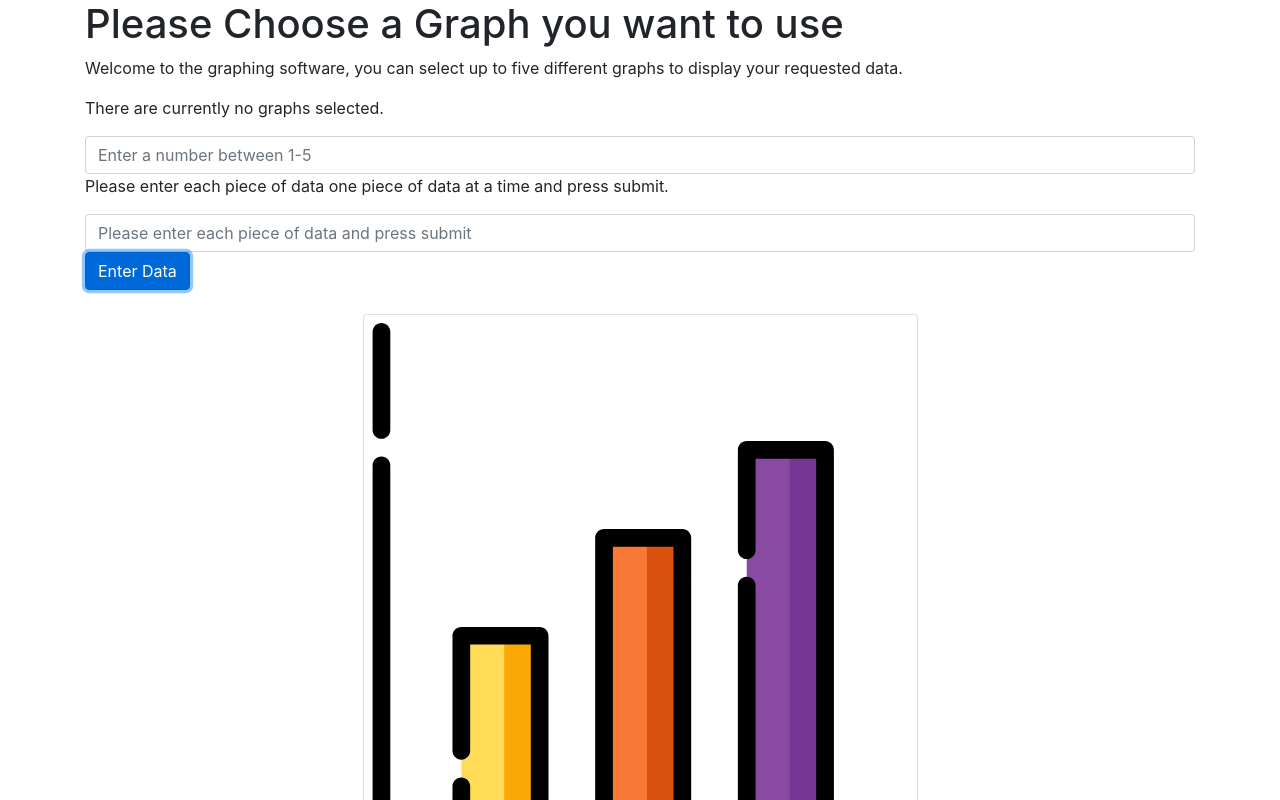
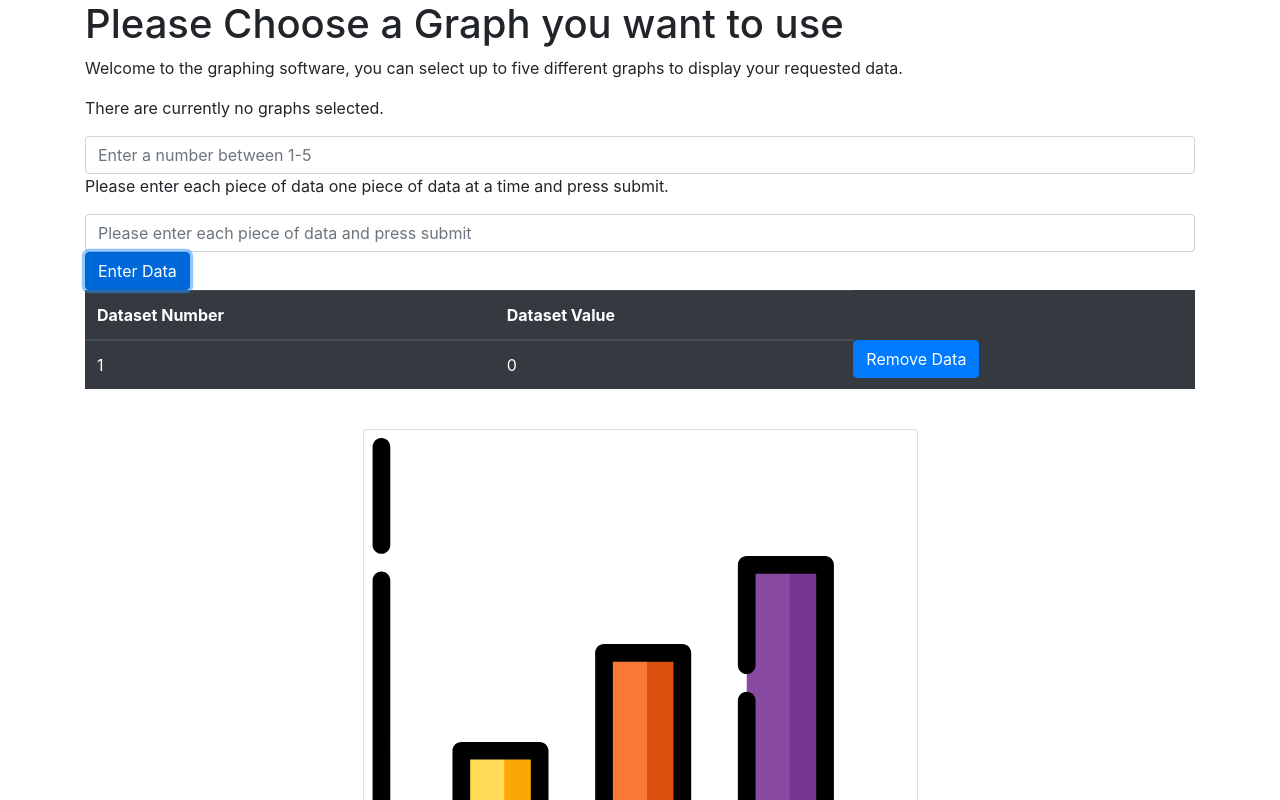
Before and after one commit to jamieTardi/graphing, a React (Create React App) app: page /graph-choice in a window 1280 px wide. Both pictures are taken after a click on the button "Enter Data". Shown: the top 800 px of the page. Built offline with nearby package versions, Linux system fonts and the light colour scheme.

Commit message:
adding data table to graphing software

```diff
--- /dev/null
+++ b/src/components/DataTable.jsx
@@ -0,0 +1,28 @@
+import React from 'react';
+import { Table, Button } from 'react-bootstrap';
+
+const DataTable = ({ graphData }) => {
+	return (
+		<div>
+			<Table variant='dark' responsive>
+				<thead>
+					<tr>
+						<th>Dataset Number</th>
+						<th>Dataset Value</th>
+					</tr>
+				</thead>
+				<tbody>
+					{graphData.map((value, index) => (
+						<tr>
+							<td>{++index}</td>
+							<td>{value}</td>
+							<Button class='btn-danger btn'>Remove Data</Button>
+						</tr>
+					))}
+				</tbody>
+			</Table>
+		</div>
+	);
+};
+
+export default DataTable;
--- a/src/components/index.js
+++ b/src/components/index.js
@@ -2,3 +2,4 @@ export { default as Graphs } from './Graphs';
 export { default as NoGraphs } from './NoGraphs';
 export { default as ModalPopUp } from './ModalPopUp';
 export { default as GraphType } from './GraphType';
+export { default as DataTable } from './DataTable';
--- a/src/pages/GraphChoice.jsx
+++ b/src/pages/GraphChoice.jsx
@@ -1,6 +1,6 @@
-import React, { useState, useEffect } from 'react';
-import { Button, Container, Row, Col } from 'react-bootstrap';
-import { NoGraphs, Graphs } from '../components/index';
+import React, { useState } from 'react';
+import { Button, Container, Row, Col, Table } from 'react-bootstrap';
+import { NoGraphs, Graphs, DataTable } from '../components/index';
 import Draggable from 'react-draggable';
 
 const GraphChoice = ({
@@ -34,6 +34,11 @@ const GraphChoice = ({
 
 	const handleEnterData = (e) => {
 		setEnterData(e.target.value);
+	};
+
+	const handleSubmitData = (e) => {
+		setGraphData([...graphData, enterData]);
+		console.log(graphData);
 	};
 
 	//Switch case statement,
@@ -71,6 +76,7 @@ const GraphChoice = ({
 			) : (
 				<p>There are currently no graphs selected.</p>
 			)}
+			<form>
 				<Row>
 					<Col>
 						<input
@@ -91,15 +97,15 @@ const GraphChoice = ({
 							className='form-control'
 							placeholder='Please enter each piece of data and press submit'
 							onChange={handleEnterData}
+							type='number'
 						/>
-					<Button
-						onClick={() => {
-							setGraphData([...graphData, enterData]);
-						}}>
+						<Button onClick={handleSubmitData} type='reset'>
 							Enter Data
 						</Button>
 					</Col>
 				</Row>
+			</form>
+			<DataTable graphData={graphData} />
 			<Row>
 				<Col>
 					{numberOfGraphs === 0 || numberOfGraphs === undefined ? (
```
Lines whose indentation alone changed are shown as unchanged.
